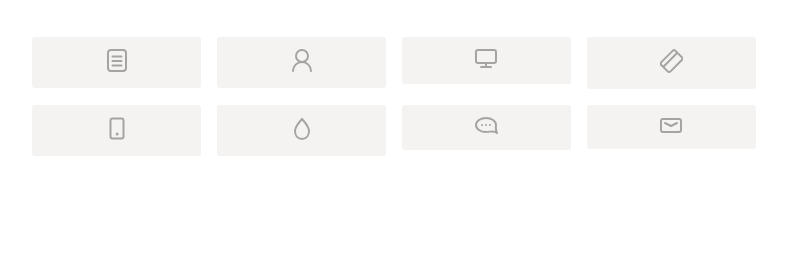
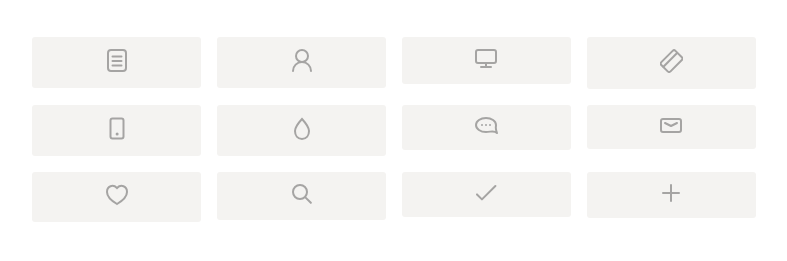
Before and after one commit to garybunofsky/blouse, a website: page index.html in a window 1280 px wide. Shown: the part 291-552 px from the top of the page, without its empty margins (246-1033 px from the left). Drawn offline with Linux system fonts and the light colour scheme.

Commit message:
Added new row to icon set

```diff
--- a/index.html
+++ b/index.html
@@ -72,6 +72,30 @@
           </div>
         </div>
 
+        <!-- row -->
+        <div class="grid">
+          <div class="grid-item">
+            <div class="icon u-text-center">
+              <img src="/public/assets/images/heart.svg" alt="heart">
+            </div>
+          </div>
+          <div class="grid-item">
+            <div class="icon u-text-center">
+              <img src="/public/assets/images/search.svg" alt="search">
+            </div>
+          </div>
+          <div class="grid-item">
+            <div class="icon u-text-center">
+              <img src="/public/assets/images/check.svg" alt="check">
+            </div>
+          </div>
+          <div class="grid-item">
+            <div class="icon u-text-center">
+              <img src="/public/assets/images/add.svg" alt="add">
+            </div>
+          </div>
+        </div>
+
       </div>
     </div>
 
--- a/public/assets/main.css
+++ b/public/assets/main.css
@@ -71,7 +71,7 @@ code {
   padding:8em 1em;
 }
 .wrapper {
-  margin: 0 20% 0 20%;
+  margin: 0 4% 0 4%;
 }
 
 .u-text-center {
@@ -100,4 +100,7 @@ code {
     .grid {
       flex-direction: row;
     }
+    .wrapper {
+      margin: 0 20% 0 20%;
+    }
 }
```
Also changed, not shown: public/assets/images/add.svg (added), public/assets/images/check.svg (added), public/assets/images/heart.svg (added), public/assets/images/search.svg (added), 1 other file.
